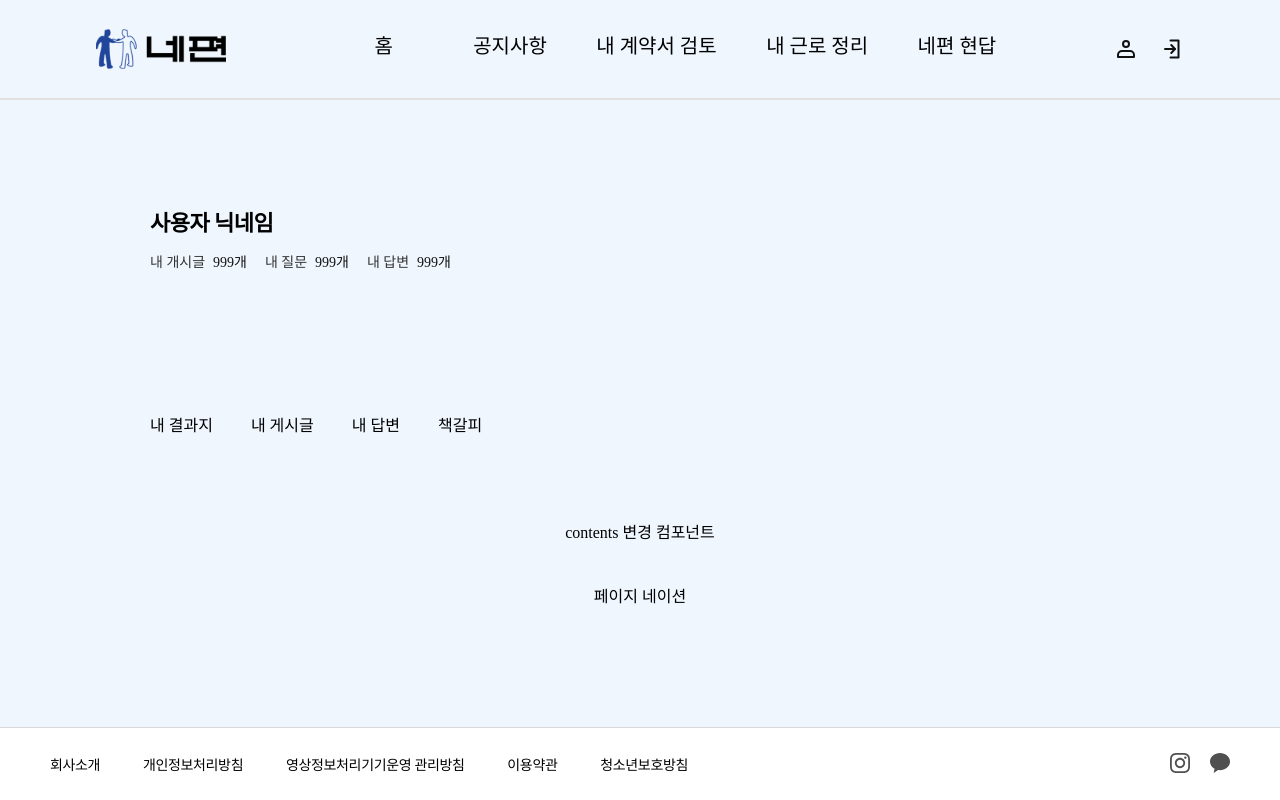
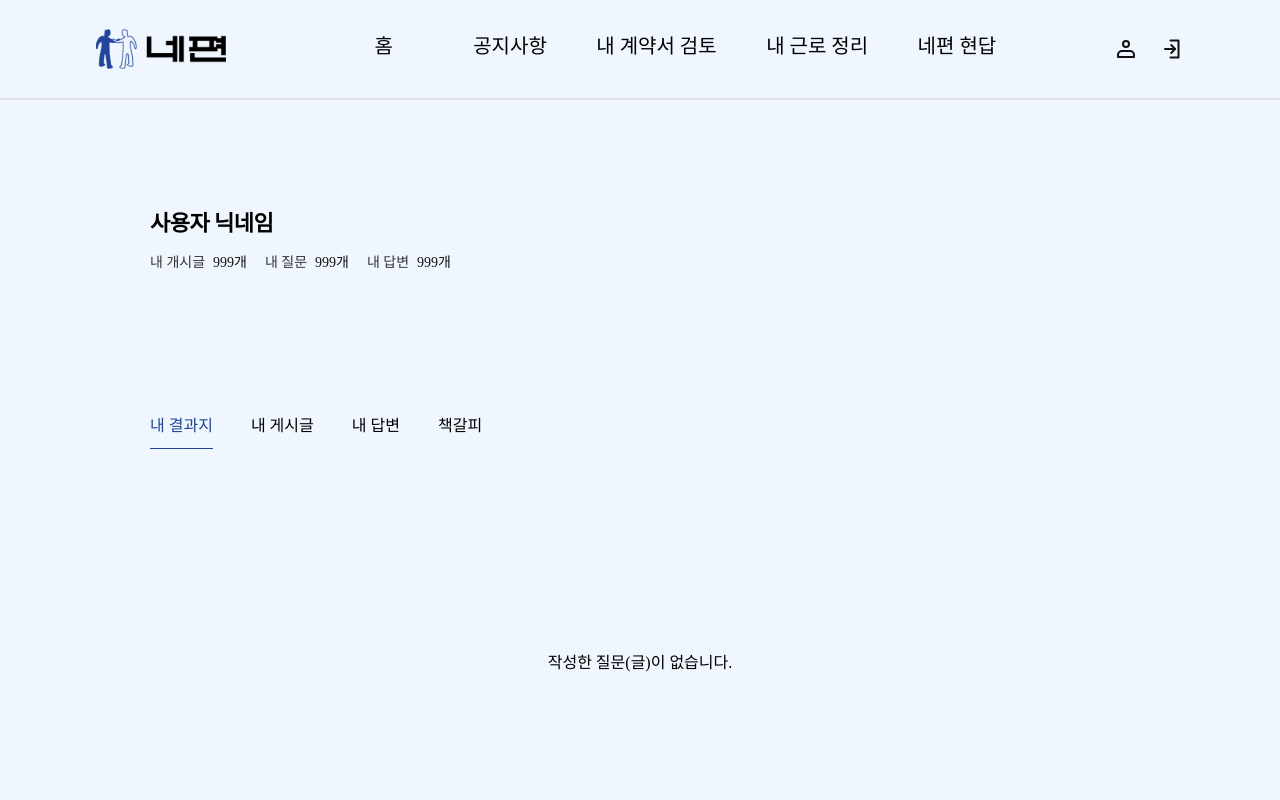
Before and after one commit to HSU-Likelion12-yourSide/YourSide-Front, a React (Create React App) app: page /MyPage in a window 1280 px wide. Shown: the top 800 px of the page. Built offline with nearby package versions, Linux system fonts and the light colour scheme.

Commit message:
✨: MyPage Contents영역 동적으로 선택된 부분 기능 구현

```diff
--- a/src/Page/MyPage/components/MyPage.jsx
+++ b/src/Page/MyPage/components/MyPage.jsx
@@ -1,9 +1,27 @@
-import React from 'react';
+import React, { useState } from 'react';
 import '../css/MyPage.scss';
 import Header from '../../Header/components/Header';
 import Footer from '../../Footer/components/Footer';
 
 const MyPage = () => {
+  const [isContentState, setContentState] = useState(false);
+  const [isContent, setContent] = useState({
+    myResult: true,
+    myPosting: false,
+    myComment: false,
+    myBookMark: false,
+  });
+
+  const handleContent = contentType => {
+    setContent(prev => ({
+      ...prev,
+      myResult: contentType === 'myResult',
+      myPosting: contentType === 'myPosting',
+      myComment: contentType === 'myComment',
+      myBookMark: contentType === 'myBookMark',
+    }));
+  };
+
   return (
     <div className="MyPage">
       <Header />
@@ -26,13 +44,63 @@ const MyPage = () => {
           </div>
         </div>
         <div className="MyPage-switch">
-          <div id="">내 결과지</div>
-          <div id="">내 게시글</div>
-          <div id="">내 답변</div>
-          <div id="">책갈피</div>
+          <div
+            id={isContent.myResult ? 'MyPage-switched' : ''}
+            onKeyDown={() => {}}
+            onClick={() => {
+              handleContent('myResult');
+            }}
+            tabIndex="0"
+            role="button"
+          >
+            내 결과지
+          </div>
+          <div
+            id={isContent.myPosting ? 'MyPage-switched' : ''}
+            onKeyDown={() => {}}
+            onClick={() => {
+              handleContent('myPosting');
+            }}
+            tabIndex="0"
+            role="button"
+          >
+            내 게시글
+          </div>
+          <div
+            id={isContent.myComment ? 'MyPage-switched' : ''}
+            onKeyDown={() => {}}
+            onClick={() => {
+              handleContent('myComment');
+            }}
+            tabIndex="0"
+            role="button"
+          >
+            내 답변
+          </div>
+          <div
+            id={isContent.myBookMark ? 'MyPage-switched' : ''}
+            onKeyDown={() => {}}
+            onClick={() => {
+              handleContent('myBookMark');
+            }}
+            tabIndex="0"
+            role="button"
+          >
+            책갈피
+          </div>
         </div>
-        <div className="MyPage-contents">contents 변경 컴포넌트</div>
-        <div className="MyPage-pagenation">페이지 네이션</div>
+        {isContentState ? (
+          <div className="MyPage-contents">contents 변경 컴포넌트</div>
+        ) : (
+          // 해당 부분 질문 부분에 동적으로 변경이 가능하도록 구현해야한다.
+          <div className="MyPage-none-contents">
+            작성한 질문(글)이 없습니다.
+          </div>
+        )}
+        {/* 페이지 네이션은 각 컴폰넌트 내부로 들어갈 예정이다. */}
+        <div className="MyPage-pagenation">
+          {isContentState ? '페이지 네이션' : ''}
+        </div>
       </div>
       <Footer />
     </div>
--- a/src/Page/MyPage/css/MyPage.scss
+++ b/src/Page/MyPage/css/MyPage.scss
@@ -80,8 +80,16 @@
     }
 
     .MyPage-contents {
+      display: flex;
+      justify-content: center;
+      width: 100%;
       margin-top: 70px;
       margin-bottom: 40px;
+    }
+
+    .MyPage-none-contents {
+      margin-top: 200px;
+      margin-bottom: 400px;
     }
 
     .MyPage-pagenation {}
```
